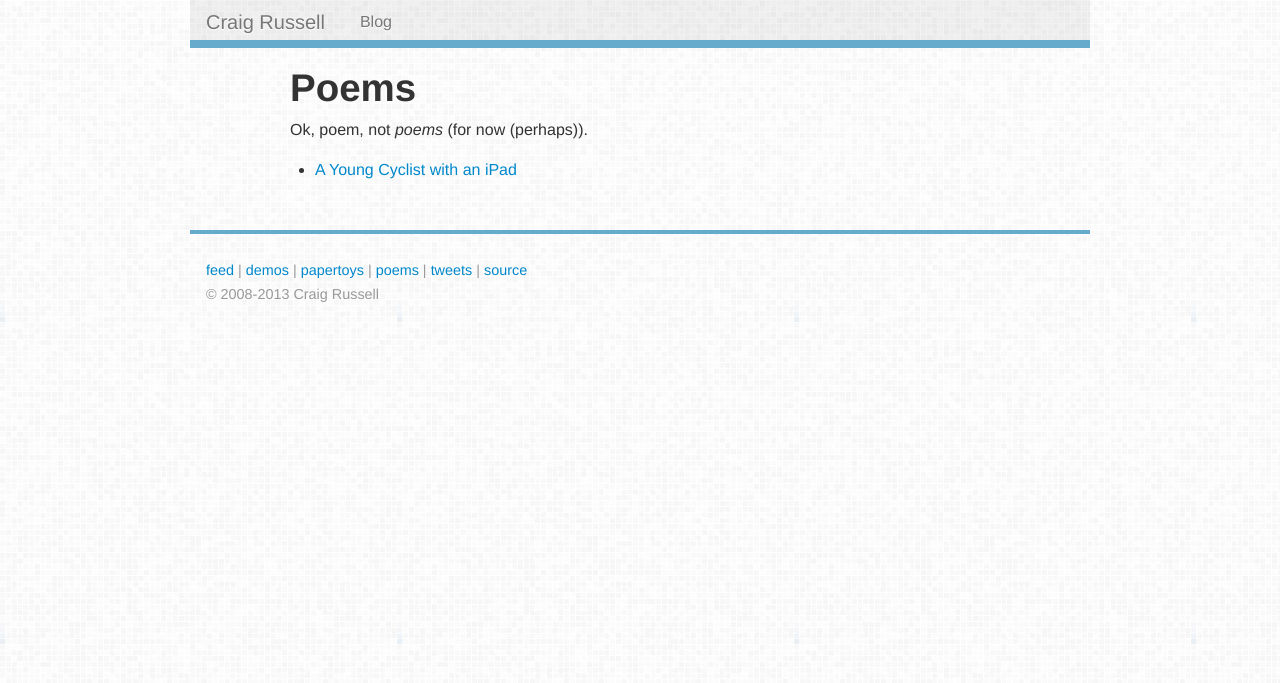
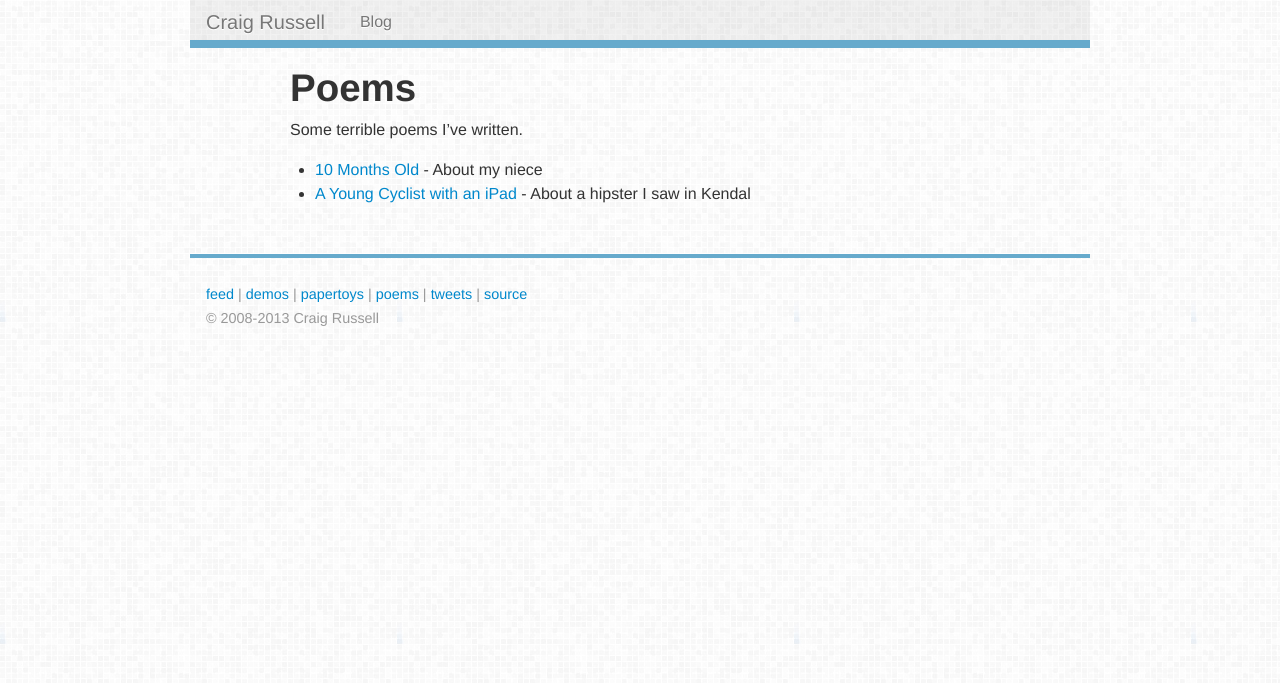
Before and after one commit to craig552uk/craig552uk.github.com, a Jekyll site: the page built from poems/index.md, in a window 1280 px wide. Shown: the top 683 px of the page. Built offline with Jekyll 4.4.1, drawn with Linux system fonts in a browser that asks for light colours; nearby versions of some CDN libraries; library files that are not in the unit come from our copies; Markdown is read by kramdown in place of the engine named in the settings.

Commit message:
Updated index

```diff
--- a/poems/index.md
+++ b/poems/index.md
@@ -5,6 +5,7 @@ title: Poems
 
 # Poems
 
-Ok, poem, not *poems* (for now (perhaps)).
+Some terrible poems I've written.
 
-- [A Young Cyclist with an iPad](young-cyclist-with-an-ipad.html)
+- [10 Months Old](10-months-old.html) - About my niece
+- [A Young Cyclist with an iPad](young-cyclist-with-an-ipad.html) - About a hipster I saw in Kendal
```
